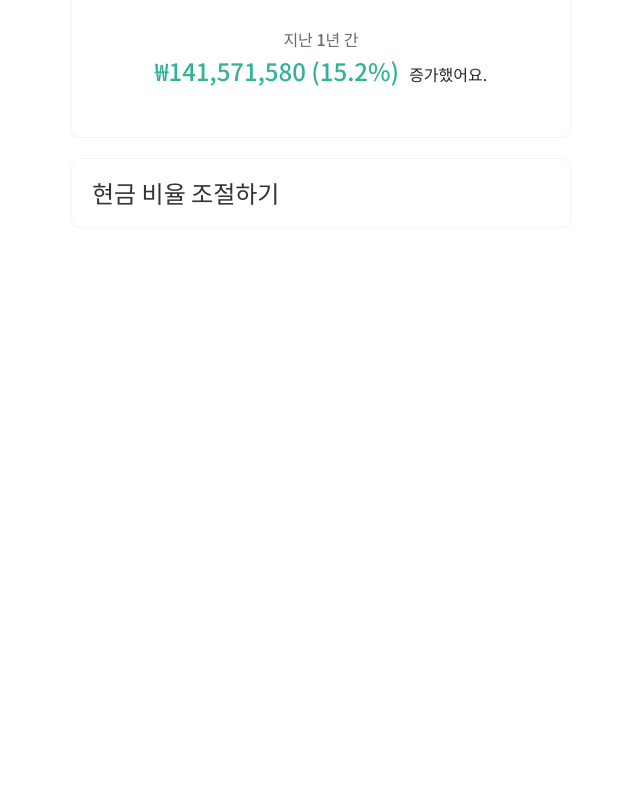
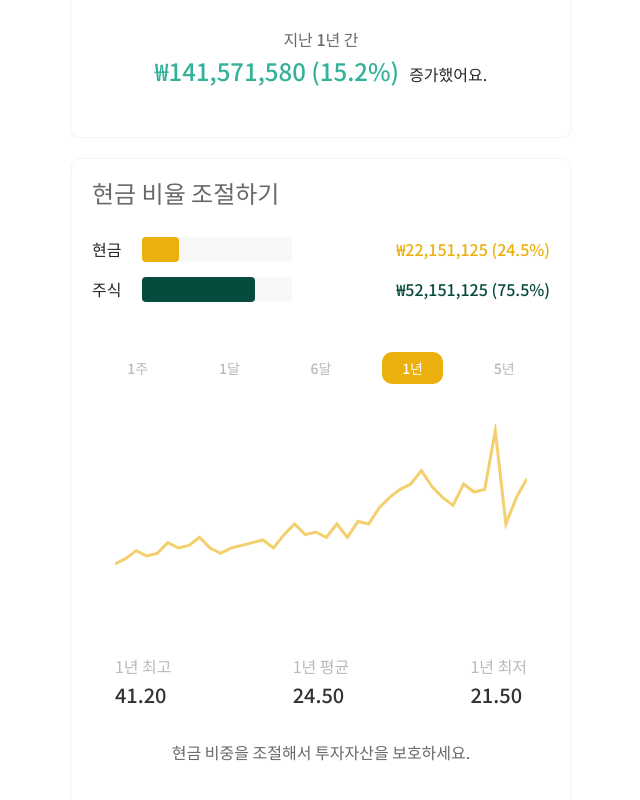
Before and after one commit to GBSIM/oruum_frontend, a React (Create React App) app: page /Portfolio in a window 1280 px wide. Shown: the part 741-1541 px from the top of the page, without its empty margins (319-959 px from the left). Before the commit the page ends 1089 px from the top, so only its background shows below. Built offline with nearby package versions, Linux system fonts and the light colour scheme.

Commit message:
add money ratio module

```diff
--- a/src/_reducers/user.js
+++ b/src/_reducers/user.js
@@ -1,6 +1,8 @@
+export const CHANGE_MOENY_RATIO_PLOT_PERIOD = "USER/CHANGE_MOENY_RATIO_PLOT_PERIOD";
 export const CHANGE_PLOT_PERIOD = "USER/CHANGE_PLOT_PERIOD";
 
 export const changePricePlotPeriod = (period) => ({ type: CHANGE_PLOT_PERIOD, period });
+export const changeMoneyRatioPlotPeriod = (period) => ({ type: CHANGE_MOENY_RATIO_PLOT_PERIOD, period });
 
 const initialState = {
   name: "지원",
@@ -13,6 +15,15 @@ const initialState = {
   assetYearlyChange: 141571580,
   assetYearlyChangePercentage: 15.2,
 
+  wonDeposit: 22151125,
+  depositRatio: 24.5,
+  stockEvaluation: 52151125,
+  stockRatio: 75.5,
+  depositRatio1YearHighet: 41.2,
+  depositRatio1YearAverage: 24.5,
+  depositRatio1YearLowest: 21.5,
+
+
   dollarEvaluation: 62162.12,
   dollarDeposit: 5121.92,
   dollarAverageExchangeRate: 1121.12,
@@ -22,6 +33,11 @@ const initialState = {
   plotPeriod: '1년',
   totalAssetArray: [100,120,150,130,140,180,160,170,200,160,140,160,170,180,190,160,210,250,210,220,200,250,200,260,250,310,350,380,400,450,390,350,320,400,370,380,600,250,350,420],
   totalAssetDateArray: ['2022-06-01','2022-06-02','2022-06-03','2022-06-04','2022-06-04','2022-06-04','2022-06-04','2022-06-04','2022-06-04','2022-06-04','2022-06-01','2022-06-02','2022-06-03','2022-06-04','2022-06-04','2022-06-04','2022-06-04','2022-06-04','2022-06-04','2022-06-04','2022-06-01','2022-06-02','2022-06-03','2022-06-04','2022-06-04','2022-06-04','2022-06-04','2022-06-04','2022-06-04','2022-06-04','2022-06-01','2022-06-02','2022-06-03','2022-06-04','2022-06-04','2022-06-04','2022-06-04','2022-06-04','2022-06-04','2022-06-04',],
+
+  moenyRatioPlotPeriod: '1년',
+  moneyRatioArray: [100,120,150,130,140,180,160,170,200,160,140,160,170,180,190,160,210,250,210,220,200,250,200,260,250,310,350,380,400,450,390,350,320,400,370,380,600,250,350,420],
+  moneyRatioDateArray: ['2022-06-01','2022-06-02','2022-06-03','2022-06-04','2022-06-04','2022-06-04','2022-06-04','2022-06-04','2022-06-04','2022-06-04','2022-06-01','2022-06-02','2022-06-03','2022-06-04','2022-06-04','2022-06-04','2022-06-04','2022-06-04','2022-06-04','2022-06-04','2022-06-01','2022-06-02','2022-06-03','2022-06-04','2022-06-04','2022-06-04','2022-06-04','2022-06-04','2022-06-04','2022-06-04','2022-06-01','2022-06-02','2022-06-03','2022-06-04','2022-06-04','2022-06-04','2022-06-04','2022-06-04','2022-06-04','2022-06-04',],
+
 };
 
 const user = (state = initialState, action) => {
@@ -31,6 +47,11 @@ const user = (state = initialState, action) => {
           ...state,
           plotPeriod: action.period,
         }
+      case CHANGE_MOENY_RATIO_PLOT_PERIOD:
+        return {
+          ...state,
+          moenyRatioPlotPeriod: action.period,
+        }
       default:
           return state;
     }
--- a/src/components/library/ui/economy/DollarProfile/DollarProfile.js
+++ b/src/components/library/ui/economy/DollarProfile/DollarProfile.js
@@ -49,7 +49,8 @@ export default function DollarProfile() {
             <div className="dollar-profile-row-container">
                 <LineGraph
                     xdata={dateArray}
-                    ydata={dollarPriceArray}></LineGraph>
+                    ydata={dollarPriceArray}
+                    color='#9AD8CD'></LineGraph>
             </div>
             <div className='stock-profile-spacer-level2'></div>
             <div className="stock-profile-row-container">
--- a/src/components/library/ui/portfolio/AssetProfile/AssetProfile.js
+++ b/src/components/library/ui/portfolio/AssetProfile/AssetProfile.js
@@ -49,7 +49,8 @@ export default function AssetProfile() {
             <div className="dollar-profile-row-container">
                 <LineGraph
                     xdata={totalAssetDateArray}
-                    ydata={totalAssetArray}></LineGraph>
+                    ydata={totalAssetArray}
+                    color='#9AD8CD'></LineGraph>
             </div>
             {/* <div className='asset-profile-spacer-level2'></div> */}
             <div style={{height:'30px'}}></div>
--- a/src/components/library/ui/portfolio/MoneyRatio/MoneyRatio.css
+++ b/src/components/library/ui/portfolio/MoneyRatio/MoneyRatio.css
@@ -1,4 +1,70 @@
 .money-ratio-title {
     margin: 0px;
-    color: #333;
+    color: #696969;
+    font-weight: 500;
 }
+
+.ratio-bar-container {
+    display: flex;
+    flex-direction: row;
+    align-items: center;
+}
+
+.money-ratio-row-container {
+    display: flex;
+    flex-direction: row;
+    justify-content: center;
+    align-items: center;
+}
+
+.money-ratio-suggestion {
+    color: #696969;
+}
+
+.ratio-bar-title {
+    width: 50px;
+}
+
+.ratio-bar-frame {
+    min-width: 150px;
+    height: 25px;
+    width: 150px;
+    background: #F8F8F8;
+    border-radius: 4px;
+}
+
+.ratio-bar {
+    background: #F3CF6D;
+    width: 90px;
+    height: 25px;
+    border-radius: 4px;
+}
+
+.ratio-value {
+    margin: 0px;
+    font-weight: 500;
+}
+
+
+.money-ratio-basic-info-title {
+    color: #B9B9B9;
+}
+
+.money-ratio-basic-infos-container {
+    display: flex;
+    flex-direction: row;
+    align-items: center;
+    justify-content: space-between;
+    width: 90%;
+}
+
+.money-ratio-basic-info-value {
+    color: #333333;
+    margin: 0;
+}
+
+@media (max-width:600px) {
+    .ratio-bar-title {
+        width: 40px;
+    }
+}
--- a/src/components/library/ui/portfolio/MoneyRatio/MoneyRatio.js
+++ b/src/components/library/ui/portfolio/MoneyRatio/MoneyRatio.js
@@ -1,9 +1,132 @@
 import './MoneyRatio.css';
+import { useSelector,useDispatch } from "react-redux";
+import { changeMoneyRatioPlotPeriod } from '../../../../../_reducers/user';
+import LineGraph from '../../unit/LineGraph/LineGraph';
 
 export default function MoneyRatio() {
+    const {wonDeposit,depositRatio,stockEvaluation,stockRatio,
+           moneyRatioArray,moneyRatioDateArray,
+           depositRatio1YearHighet,depositRatio1YearAverage,depositRatio1YearLowest} = useSelector(state => (state.user));
+
     return (
         <div>
             <h2 className='money-ratio-title'>현금 비율 조절하기</h2>
+            <div style={{height:'25px'}}></div>
+            <RatioBar
+                title='현금'
+                color='#EBB00C'
+                unit='₩'
+                value={wonDeposit}
+                ratio={depositRatio}></RatioBar>
+            <div style={{height:'15px'}}></div>
+            <RatioBar
+                title='주식'
+                color='#074B3F'
+                unit='₩'
+                value={stockEvaluation}
+                ratio={stockRatio}></RatioBar>
+            <div style={{height:'50px'}}></div>
+            <PeriodSelector></PeriodSelector>
+            <div className="money-ratio-row-container">
+                <LineGraph
+                    xdata={moneyRatioDateArray}
+                    ydata={moneyRatioArray}
+                    color='#F3CF6D'></LineGraph>
+            </div>
+            <div style={{height:'30px'}}></div>
+            <div className='money-ratio-row-container'>
+                <MoneyRatioBasicInfos
+                    year1Highest={depositRatio1YearHighet}
+                    year1Average={depositRatio1YearAverage}
+                    year1Lowest={depositRatio1YearLowest}></MoneyRatioBasicInfos>
+            </div>
+            <div style={{height:'30px'}}></div>
+            <div className='money-ratio-row-container'>
+                <span className='money-ratio-suggestion'>현금 비중을 조절해서 투자자산을 보호하세요.</span>
+            </div>
+            <div style={{height:'50px'}}></div>
         </div>
     )
 }
+
+function RatioBar(props) {
+    return (
+        <div className='ratio-bar-container'>
+            <span className='ratio-bar-title'>{props.title}</span>
+            <div className='ratio-bar-frame'>
+                <div className='ratio-bar' style={{background: props.color, width: props.ratio/100*150}}></div>
+            </div>
+            <div style={{flex:'1'}}></div>
+            <span className='ratio-value' style={{color:props.color}}>
+                {props.unit}{props.value.toLocaleString()} ({props.ratio}%)
+            </span>
+        </div>
+    )
+}
+
+
+function PeriodSelector () {
+    const {moenyRatioPlotPeriod} = useSelector(state => state.user);
+    const dispatch = useDispatch();
+    const changeTo1Week = () => {
+        dispatch(changeMoneyRatioPlotPeriod('1주'));
+    }
+    const changeTo1Month = () => {
+        dispatch(changeMoneyRatioPlotPeriod('1달'));
+    }
+    const changeTo6Months = () => {
+        dispatch(changeMoneyRatioPlotPeriod('6달'));
+    }
+    const changeTo1Year = () => {
+        dispatch(changeMoneyRatioPlotPeriod('1년'));
+    }
+    const changeTo5Years = () => {
+        dispatch(changeMoneyRatioPlotPeriod('5년'));
+    }
+
+    return (
+        <div className='period-button-container'>
+            <PeriodButton isOn={moenyRatioPlotPeriod==='1주'} periodName={'1주'} onClickEvent={changeTo1Week}></PeriodButton>
+            <PeriodButton isOn={moenyRatioPlotPeriod==='1달'} periodName={'1달'} onClickEvent={changeTo1Month}></PeriodButton>
+            <PeriodButton isOn={moenyRatioPlotPeriod==='6달'} periodName={'6달'} onClickEvent={changeTo6Months}></PeriodButton>
+            <PeriodButton isOn={moenyRatioPlotPeriod==='1년'} periodName={'1년'} onClickEvent={changeTo1Year}></PeriodButton>
+            <PeriodButton isOn={moenyRatioPlotPeriod==='5년'} periodName={'5년'} onClickEvent={changeTo5Years}></PeriodButton>
+        </div>
+    )
+}
+
+function PeriodButton(props) {
+    if (props.isOn) {
+        return (
+            <button className='period-button on' style={{background:'#EBB00C'}}>
+                {props.periodName}
+            </button>
+        )
+    } else {
+        return (
+            <button className='period-button off' onClick={props.onClickEvent}>
+                {props.periodName}
+            </button>
+        )
+    }
+}
+
+
+function MoneyRatioBasicInfos(props) {
+    return (
+        <div className='money-ratio-basic-infos-container'>
+            <MoneyRatioBasicInfo title='1년 최고' value={props.year1Highest.toFixed(2)}></MoneyRatioBasicInfo>
+            <MoneyRatioBasicInfo title='1년 평균' value={props.year1Average.toFixed(2)}></MoneyRatioBasicInfo>
+            <MoneyRatioBasicInfo title='1년 최저' value={props.year1Lowest.toFixed(2)}></MoneyRatioBasicInfo>
+        </div>
+    )
+}
+
+function MoneyRatioBasicInfo(props) {
+    return (
+        <div className='money-ratio-basic-info-container'>
+            <span className='money-ratio-basic-info-title'>{props.title}</span>
+            <h3 className='money-ratio-basic-info-value'>{props.value}</h3>
+        </div>
+    )
+}
--- a/src/components/library/ui/stock/StockProfile/StockProfile.js
+++ b/src/components/library/ui/stock/StockProfile/StockProfile.js
@@ -51,7 +51,8 @@ export default function StockProfile() {
             <div className="stock-profile-row-container">
                 <LineGraph
                     xdata={dateArray}
-                    ydata={closePriceArray}></LineGraph>
+                    ydata={closePriceArray}
+                    color='#9AD8CD'></LineGraph>
             </div>
             <div className='stock-profile-spacer-level2'></div>
             <div className="stock-profile-row-container">
--- a/src/components/library/ui/unit/LineGraph/LineGraph.js
+++ b/src/components/library/ui/unit/LineGraph/LineGraph.js
@@ -22,8 +22,8 @@ export default function LineGraph(props) {
                         labels: props.xdata,
                         datasets: [
                             {
-                            backgroundColor: 'rgba(75,192,192,1)',
-                            borderColor: 'rgba(154,216,205,1)',
+                            backgroundColor: props.color,
+                            borderColor: props.color,
                             borderWidth: 3,
                             data: props.ydata,
                             pointRadius: 0
```
